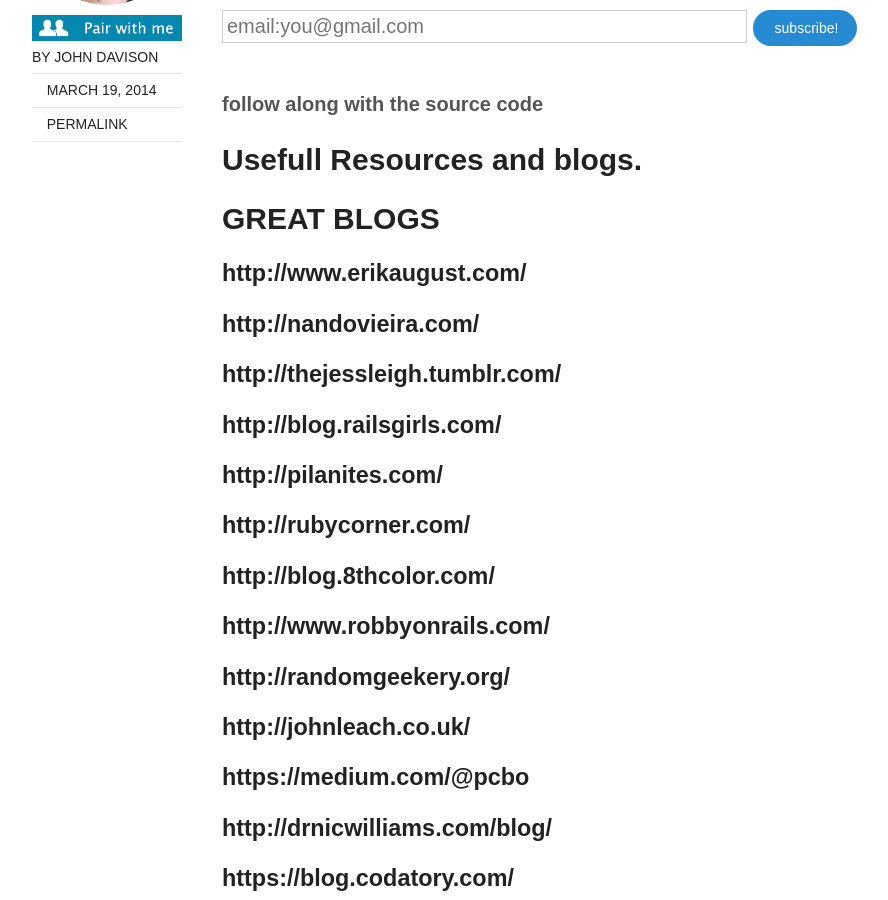
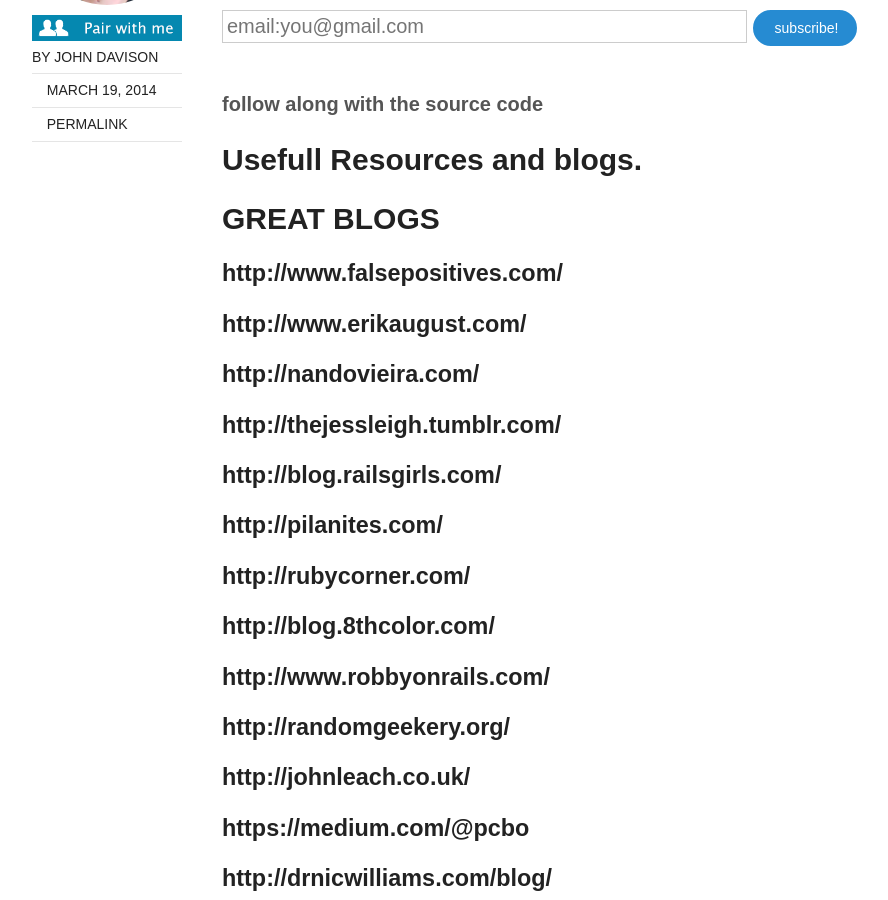
Before and after one commit to jcdavison/rubyonrailstutor.github.io, a Jekyll site: the page built from _posts/2014-03-19-blog-roll.md, in a window 1280 px wide and 900 px high, scrolled down 394 px. Shown: the whole window, without its empty margins (128-1016 px from the left). Built offline with Jekyll 4.4.1, drawn with Linux system fonts in a browser that asks for light colours; nearby versions of some CDN libraries; comment, search, counter and statistics services are not loaded; some of the changed lines change nothing that is shown.

Commit message:
update blogroll

```diff
--- a/_posts/2014-03-19-blog-roll.md
+++ b/_posts/2014-03-19-blog-roll.md
@@ -10,6 +10,8 @@
 
 
 ## GREAT BLOGS
+
+### [http://www.falsepositives.com/](http://www.falsepositives.com/)
 
 ### [http://www.erikaugust.com/](http://www.erikaugust.com/)
 
```
